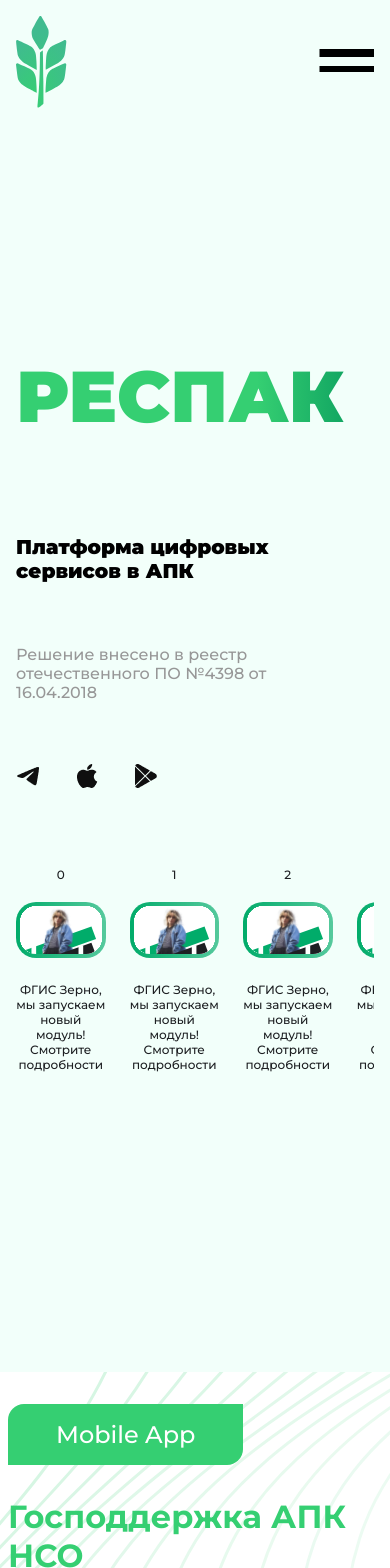
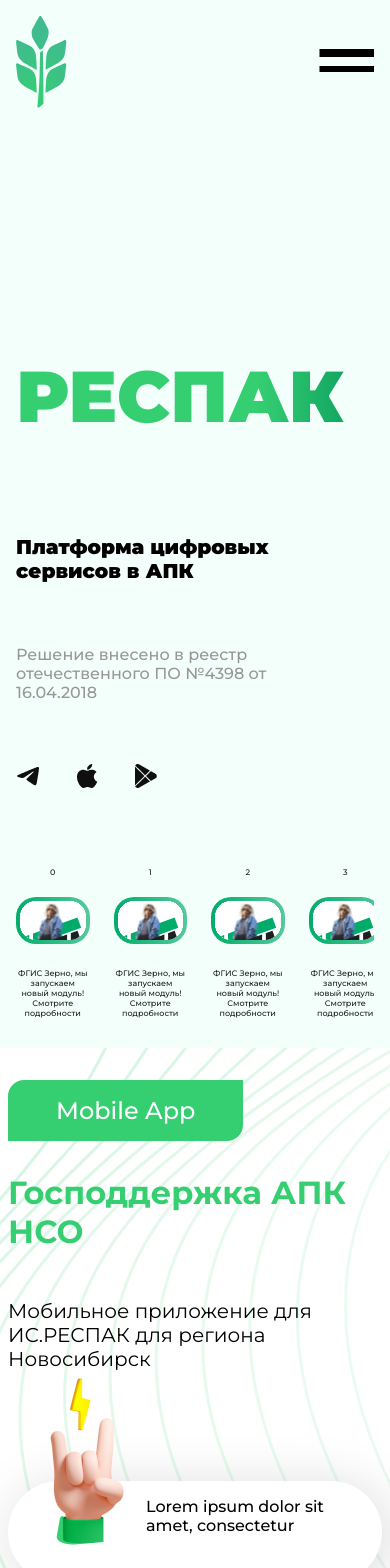
Before and after one commit to skrhvtdenis/resp-vue, a Vue app: page / in a window 390 px wide. Shown: the top 1568 px of the page. Built offline with nearby package versions, Linux system fonts and the light colour scheme.

Commit message:
responsive font and max width for stories

```diff
--- a/src/App.vue
+++ b/src/App.vue
@@ -36,7 +36,7 @@
   padding: 0 34px;
   margin: 0 auto;
   /* TODO: FIX MARGIN-BOTTOM LATER */
-  margin-bottom: 300px;
+  margin-bottom: 30px;
 }
 
 .mb {
--- a/src/components/StoriesItem.vue
+++ b/src/components/StoriesItem.vue
@@ -19,6 +19,10 @@
 <style lang="scss" scoped>
 .stories-item {
   max-width: 100%;
+
+  &:hover {
+    cursor: pointer;
+  }
 }
 
 .stories__picture {
@@ -56,4 +60,10 @@
   font-size: 0.75rem;
   font-weight: 500;
 }
+
+@media screen and (max-width: 800px) {
+  .stories__text {
+    font-size: 0.5rem;
+  }
+}
 </style>
--- a/src/components/StoriesList.vue
+++ b/src/components/StoriesList.vue
@@ -160,6 +160,10 @@
   /* justify-content: center; */
 }
 
+.item {
+  max-width: 20rem;
+}
+
 .item:last-child {
   margin-right: 0;
 }
@@ -167,7 +171,7 @@
 .stories__container {
   display: grid;
   grid-auto-flow: column;
-  grid-auto-columns: calc((100% / 3));
+  grid-auto-columns: calc((100% / 4));
   gap: 1.5rem;
   justify-items: center;
   /*  max-width: 1680px; */
@@ -175,6 +179,10 @@
   scroll-snap-type: x mandatory;
   scroll-behavior: smooth;
   scrollbar-width: none;
+  padding-right: 4rem;
+  &:hover {
+    cursor: grab;
+  }
 }
 
 .stories__container::-webkit-scrollbar {
@@ -186,11 +194,12 @@
   scroll-behavior: auto;
 }
 
-@media (max-width: 1500px) {
+/* @media (max-width: 1500px) {
   .stories__container {
     grid-auto-columns: calc(100% / 3);
   }
-}
+} */
+
 @media (max-width: 1200px) {
   .stories__container {
     grid-auto-columns: calc(100% / 4);
```
